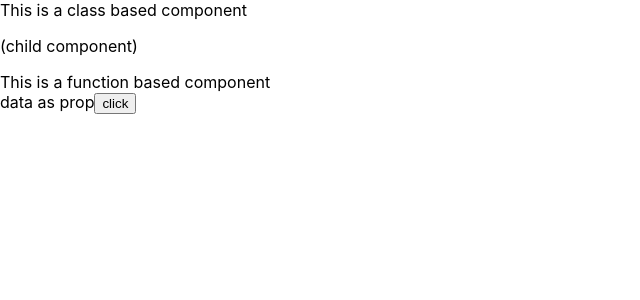
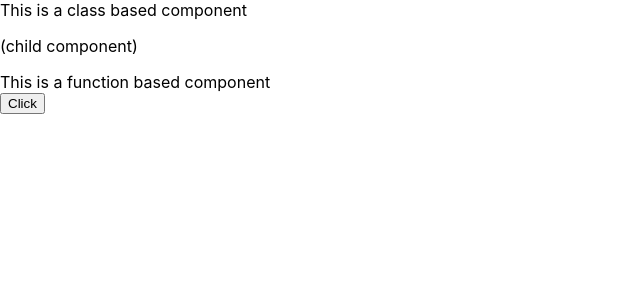
Before and after one commit to ri-ca4/reactPractice, a React (Create React App) app in the folder first-react-app/: page / in a window 1280 px wide. Shown: the top 300 px of the page, without its empty margins (0-640 px from the left). Built offline with nearby package versions, Linux system fonts and the light colour scheme.

Commit message:
practice with props

```diff
--- a/first-react-app/src/PropExample/index.jsx
+++ b/first-react-app/src/PropExample/index.jsx
@@ -5,15 +5,16 @@ import React from "react";
 
 
 const PropExample = (props)=>{
-    console.log(props);
-    const {flag , data, parentComponentHandler} = props;
+
+    const {getValueFromChildComponent} = props;
+    const handleClick = ()=> {
+        const count = 5;
+        getValueFromChildComponent(count + 1);
+    }
 
     return(
         <div>
-            {
-                flag ? data: 'flag is false'
-            }
-            <button onClick={parentComponentHandler}>click</button>
+            <button onClick={handleClick}>Click</button>
         </div>
     )
 }
--- a/first-react-app/src/components/FunctionBasedComponent.jsx
+++ b/first-react-app/src/components/FunctionBasedComponent.jsx
@@ -12,8 +12,8 @@ const Child= ()=> {
 
 function FunctionBasedComponent(){
 
-    const parentComponentHandler = ()=>{
-        console.log('hello from parent component')
+    const getValueFromChildComponent = (value)=>{
+        console.log(value)
     }
 
 
@@ -21,7 +21,7 @@ function FunctionBasedComponent(){
         <div>
             <Child/>
             This is a function based component
-            <PropExample parentComponentHandler={parentComponentHandler} flag = {true} data = 'data as prop'/>
+            <PropExample getValueFromChildComponent={getValueFromChildComponent}/>
         </div>
     )
 }
```
